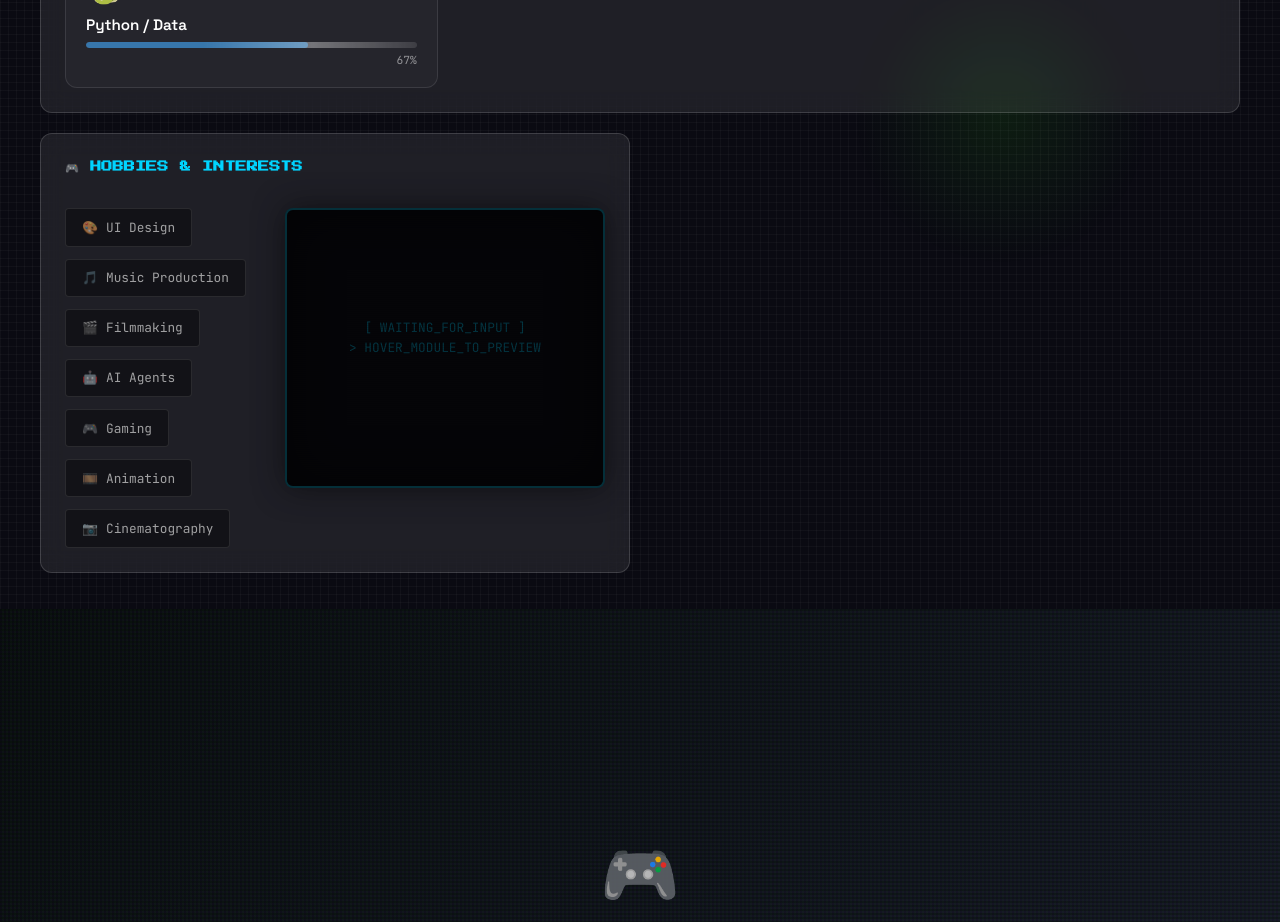
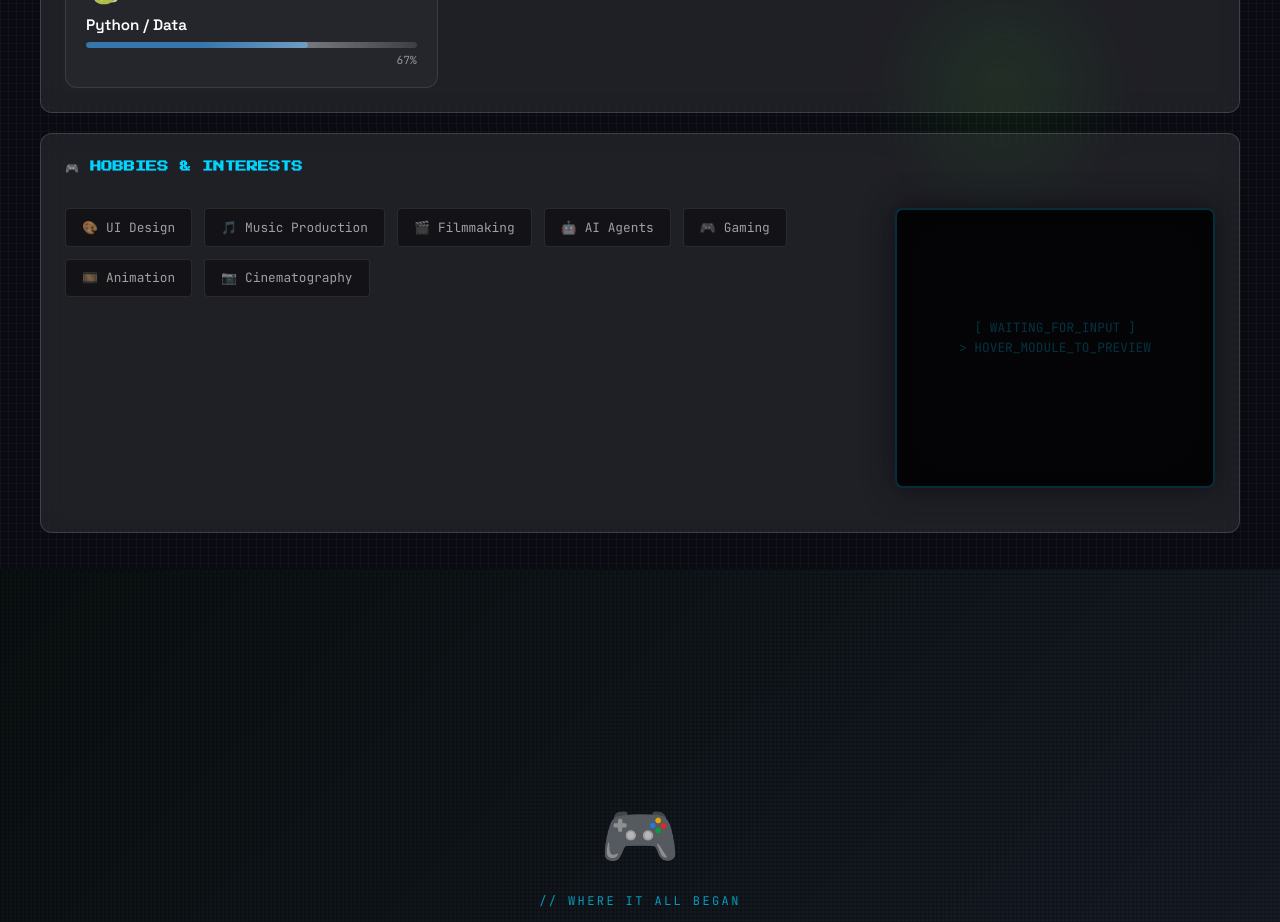
Before and after one commit to J-Akiru5/my-portfolio-react, a React (Vite) app: page / in a window 1280 px wide. Shown: the part 2360-3282 px from the top of the page. Built offline with nearby package versions, Linux system fonts and the light colour scheme; no server answers.

Commit message:
style: expand hobbies holo-projector to full width

```diff
--- a/src/components/sections/AboutSection.jsx
+++ b/src/components/sections/AboutSection.jsx
@@ -417,7 +417,7 @@ export default function AboutSection() {
           </GlassCard>
 
           {/* HOBBIES - Holo-Projector */}
-          <GlassCard className="about-card card-span-6 holo-container">
+          <GlassCard className="about-card card-span-12 holo-container">
             <h3 className="card-header">🎮 HOBBIES & INTERESTS</h3>
 
             <div className="holo-layout">
```
